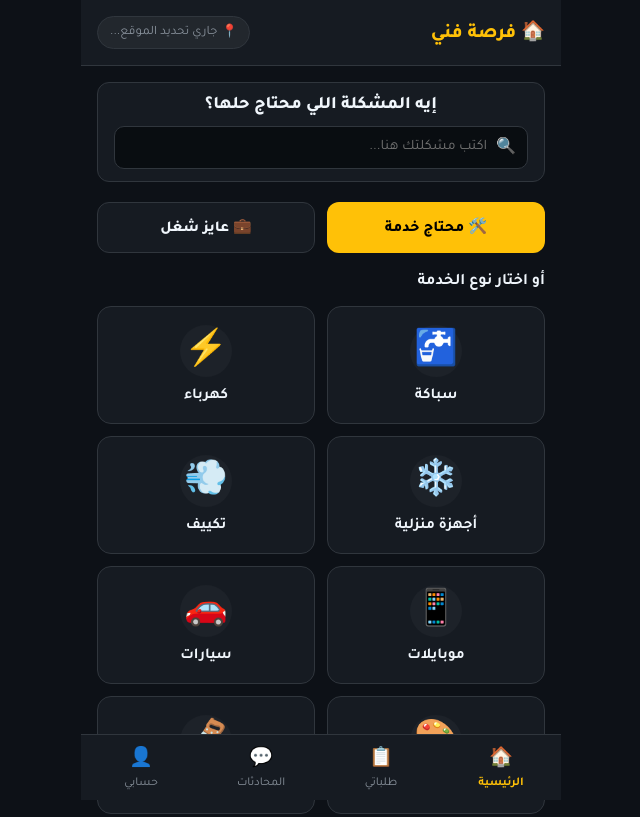
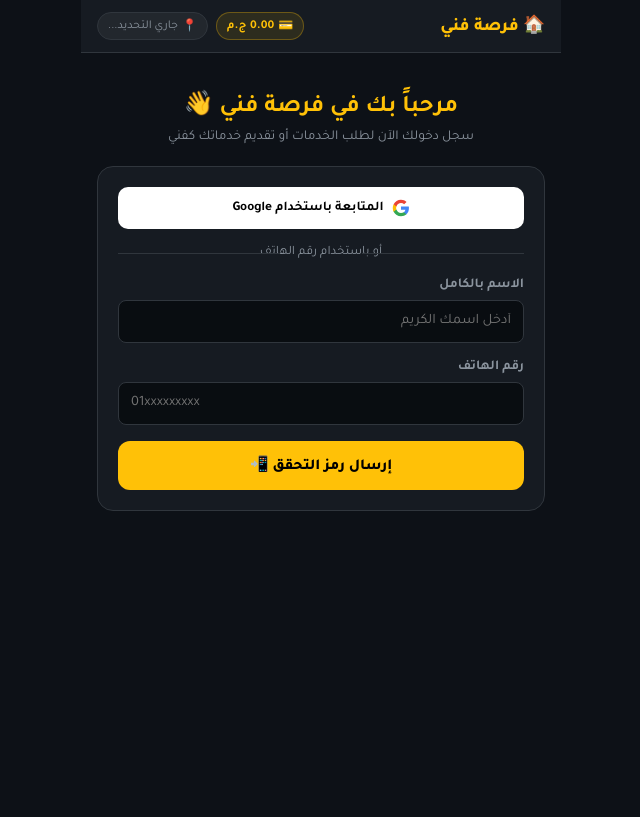
Before and after one commit to hawea772-sudo/-forsa-fanny, a plain HTML site: page index.html in a window 1280 px wide. Shown: the top 817 px of the page, without its empty margins (319-959 px from the left). Drawn offline with Linux system fonts and the light colour scheme.

Commit message:
Update index.html

```diff
--- a/index.html
+++ b/index.html
@@ -47,7 +47,7 @@
 
         /* Top Header */
         .app-header {
-            padding: 16px;
+            padding: 12px 16px;
             background: var(--card-dark);
             border-bottom: 1px solid var(--card-border);
             display: flex;
@@ -59,25 +59,48 @@
         }
 
         .app-title {
-            font-size: 1.2rem;
+            font-size: 1.1rem;
             font-weight: 800;
             color: var(--accent-gold);
+            display: flex;
+            align-items: center;
+            gap: 6px;
+        }
+
+        .header-widgets {
             display: flex;
             align-items: center;
             gap: 8px;
         }
 
+        .wallet-badge {
+            font-size: 0.75rem;
+            font-weight: 700;
+            color: var(--accent-gold);
+            background: rgba(255, 193, 7, 0.1);
+            padding: 5px 10px;
+            border-radius: 20px;
+            border: 1px solid rgba(255, 193, 7, 0.3);
+            display: flex;
+            align-items: center;
+            gap: 4px;
+        }
+
         .location-badge {
-            font-size: 0.8rem;
+            font-size: 0.75rem;
             color: var(--text-sub);
             background: rgba(255, 255, 255, 0.05);
-            padding: 6px 12px;
+            padding: 5px 10px;
             border-radius: 20px;
             border: 1px solid var(--card-border);
             display: flex;
             align-items: center;
             gap: 4px;
             cursor: pointer;
+            max-width: 150px;
+            white-space: nowrap;
+            overflow: hidden;
+            text-overflow: ellipsis;
         }
 
         .main-content {
@@ -225,6 +248,22 @@
             border: 1px solid var(--card-border);
         }
 
+        .btn-google {
+            background: #ffffff;
+            color: #000;
+            width: 100%;
+            margin-bottom: 12px;
+            border: none;
+            padding: 12px;
+            border-radius: 10px;
+            font-weight: 700;
+            display: flex;
+            align-items: center;
+            justify-content: center;
+            gap: 8px;
+            cursor: pointer;
+        }
+
         /* Empty State Box */
         .empty-state {
             text-align: center;
@@ -333,6 +372,25 @@
             color: var(--accent-gold);
             font-weight: 700;
         }
+
+        .divider {
+            text-align: center;
+            margin: 16px 0;
+            position: relative;
+            color: var(--text-sub);
+            font-size: 0.8rem;
+        }
+
+        .divider::before, .divider::after {
+            content: '';
+            position: absolute;
+            top: 50%;
+            width: 40%;
+            height: 1px;
+            background: var(--card-border);
+        }
+        .divider::before { left: 0; }
+        .divider::after { right: 0; }
     </style>
 </head>
 <body>
@@ -340,15 +398,56 @@
 <div class="app-container">
     <header class="app-header">
         <div class="app-title">🏠 فرصة فني</div>
-        <div class="location-badge" id="userLocation" onclick="detectAutoLocation()">
-            <span>📍</span> <span id="locationText">جاري تحديد موقعك...</span>
+        <div class="header-widgets">
+            <div class="wallet-badge" onclick="alert('رصيد محفظتك الحالي هو: 0 ج.م')">
+                💳 <span id="walletBalance">0.00</span> ج.م
+            </div>
+            <div class="location-badge" id="userLocation" onclick="detectAutoLocation()">
+                📍 <span id="locationText">جاري تحديد الموقع...</span>
+            </div>
         </div>
     </header>
 
     <main class="main-content">
 
+        <!-- 0. شاشة تسجيل الدخول وإنشاء الحساب -->
+        <div id="viewAuth" class="app-view active">
+            <div style="text-align:center; margin: 20px 0;">
+                <h2 style="color:var(--accent-gold); margin-bottom: 6px;">مرحباً بك في فرصة فني 👋</h2>
+                <p style="font-size:0.85rem; color:var(--text-sub);">سجل دخولك الآن لطلب الخدمات أو تقديم خدماتك كفني</p>
+            </div>
+
+            <div class="modal-form">
+                <button class="btn-google" onclick="loginWithGoogle()">
+                    <svg width="18" height="18" viewBox="0 0 24 24"><path fill="#4285F4" d="M22.56 12.25c0-.78-.07-1.53-.2-2.25H12v4.26h5.92c-.26 1.37-1.04 2.53-2.21 3.31v2.77h3.57c2.08-1.92 3.28-4.74 3.28-8.09z"/><path fill="#34A853" d="M12 23c2.97 0 5.46-.98 7.28-2.66l-3.57-2.77c-.98.66-2.23 1.06-3.71 1.06-2.86 0-5.29-1.93-6.16-4.53H2.18v2.84C3.99 20.53 7.7 23 12 23z"/><path fill="#FBBC05" d="M5.84 14.09c-.22-.66-.35-1.36-.35-2.09s.13-1.43.35-2.09V7.06H2.18C1.43 8.55 1 10.22 1 12s.43 3.45 1.18 4.94l2.85-2.22.81-.63z"/><path fill="#EA4335" d="M12 5.38c1.62 0 3.06.56 4.21 1.64l3.15-3.15C17.45 2.09 14.97 1 12 1 7.7 1 3.99 3.47 2.18 7.06l3.66 2.84c.87-2.6 3.3-4.52 6.16-4.52z"/></svg>
+                    المتابعة باستخدام Google
+                </button>
+
+                <div class="divider">أو باستخدام رقم الهاتف</div>
+
+                <form id="phoneAuthForm" onsubmit="handlePhoneLogin(event)">
+                    <div class="form-group">
+                        <label class="form-label">الاسم بالكامل</label>
+                        <input type="text" class="form-input" id="userNameInput" placeholder="أدخل اسمك الكريم" required>
+                    </div>
+
+                    <div class="form-group">
+                        <label class="form-label">رقم الهاتف</label>
+                        <input type="tel" class="form-input" id="userPhoneInput" placeholder="01xxxxxxxxx" pattern="[0-9]{11}" required>
+                    </div>
+
+                    <div class="form-group" id="otpGroup" style="display:none;">
+                        <label class="form-label">رمز التحقق (OTP)</label>
+                        <input type="text" class="form-input" id="otpInput" placeholder="أدخل كود التحقق المكون من 4 أرقام">
+                    </div>
+
+                    <button type="submit" id="btnSubmitAuth" class="btn-action btn-primary" style="width: 100%;">إرسال رمز التحقق 📲</button>
+                </form>
+            </div>
+        </div>
+
         <!-- 1. الشاشة الرئيسية -->
-        <div id="viewHome" class="app-view active">
+        <div id="viewHome" class="app-view">
             <div class="search-box">
                 <div class="search-title">إيه المشكلة اللي محتاج حلها؟</div>
                 <div class="search-input-wrapper">
@@ -500,7 +599,6 @@
                         </select>
                     </div>
 
-                    <!-- خدمة موقعك الحالي -->
                     <div class="form-group">
                         <label class="form-label">موقعك / نطاق عملك الحالي</label>
                         <div style="display:flex; gap:8px;">
@@ -509,7 +607,6 @@
                         </div>
                     </div>
 
-                    <!-- صورة البطاقة شخص وظهر -->
                     <div class="form-group">
                         <label class="form-label">صورة بطاقة الرقم القومي (أمامي وخلفي)</label>
                         <div style="display:grid; grid-template-columns: 1fr 1fr; gap:10px;">
@@ -526,7 +623,6 @@
                         </div>
                     </div>
 
-                    <!-- الفيس اي دي Face ID Verification -->
                     <div class="form-group">
                         <label class="form-label">تأكيد الهوية ببصمة الوجه (Face ID Live)</label>
                         <div class="upload-box" style="border-color: var(--accent-gold);" onclick="triggerFaceIDScan()">
@@ -566,9 +662,9 @@
         <!-- 7. شاشة حسابي -->
         <div id="viewProfile" class="app-view">
             <div style="text-align:center; padding: 20px 0;">
-                <div style="width:70px; height:70px; border-radius:50%; background:var(--accent-gold); color:#000; font-size:2rem; font-weight:800; display:flex; align-items:center; justify-content:center; margin:0 auto 10px;">👤</div>
-                <h3 id="profileName">حساب جديد</h3>
-                <p style="font-size:0.8rem; color:var(--text-sub);" id="profileStatus">زائر</p>
+                <div style="width:70px; height:70px; border-radius:50%; background:var(--accent-gold); color:#000; font-size:2rem; font-weight:800; display:flex; align-items:center; justify-content:center; margin:0 auto 10px;" id="profileAvatar">👤</div>
+                <h3 id="profileName">مستخدم فرصة فني</h3>
+                <p style="font-size:0.8rem; color:var(--text-sub);" id="profileStatus">01000000000</p>
             </div>
 
             <div class="menu-item" onclick="switchTab('orders')">
@@ -583,15 +679,15 @@
                 <span>🧰 التسجيل كفني (إثبات الهوية)</span>
                 <span>‹</span>
             </div>
-            <div class="menu-item" onclick="alert('سيتم تفعيل الإعدادات فور الربط بقاعدة البيانات')">
-                <span>⚙️ الإعدادات والدعم</span>
+            <div class="menu-item" style="color: #ea4335;" onclick="logout()">
+                <span>🚪 تسجيل الخروج</span>
                 <span>‹</span>
             </div>
         </div>
 
     </main>
 
-    <nav class="bottom-nav">
+    <nav class="bottom-nav" id="bottomNav" style="display:none;">
         <button class="nav-item active" id="nav-home" onclick="switchTab('home')">
             <span style="font-size:1.2rem;">🏠</span>
             <span>الرئيسية</span>
@@ -612,15 +708,19 @@
 </div>
 
 <script>
-    // تشغيل الكشف التلقائي عن الموقع فور فتح الصفحة
+    let isOtpSent = false;
+    let currentUser = JSON.parse(localStorage.getItem('userSession')) || null;
+
     window.addEventListener('DOMContentLoaded', () => {
         detectAutoLocation();
+        if (currentUser) {
+            setupLoggedInState();
+        }
     });
 
-    // دالة تحديد موقع المستخدم التلقائية بواسطة الجي بي إس وعكس الإحداثيات لعنوان
     function detectAutoLocation() {
         const locationText = document.getElementById('locationText');
-        locationText.innerText = "جاري تحديد الموقع...";
+        locationText.innerText = "جاري التحديد...";
 
         if (navigator.geolocation) {
             navigator.geolocation.getCurrentPosition(
@@ -628,7 +728,6 @@
                     const lat = position.coords.latitude;
                     const lon = position.coords.longitude;
 
-                    // استخدام API تحويل الإحداثيات لعنوان اسم المحافظة والمنطقة
                     fetch(`https://nominatim.openstreetmap.org/reverse?format=json&lat=${lat}&lon=${lon}&accept-language=ar`)
                         .then(res => res.json())
                         .then(data => {
@@ -645,7 +744,7 @@
                             locationText.innerText = "موقعك الحالي";
                         });
                 },
-                (error) => {
+                () => {
                     locationText.innerText = "تحديد الموقع ملغى";
                 }
             );
@@ -654,11 +753,57 @@
         }
     }
 
+    /* تسجيل الدخول والوظائف الخاصة بالمستخدم */
+    function loginWithGoogle() {
+        alert("جاري الاتصال بحساب Google...");
+        saveSession("مستخدم Google", "تسجيل عبر Google");
+    }
+
+    function handlePhoneLogin(e) {
+        e.preventDefault();
+        const name = document.getElementById('userNameInput').value;
+        const phone = document.getElementById('userPhoneInput').value;
+
+        if (!isOtpSent) {
+            document.getElementById('otpGroup').style.display = 'block';
+            document.getElementById('btnSubmitAuth').innerText = 'تأكيد ودخول 🚀';
+            alert('تم إرسال كود التحقق OTP إلى الرقم: ' + phone);
+            isOtpSent = true;
+        } else {
+            saveSession(name, phone);
+        }
+    }
+
+    function saveSession(name, phone) {
+        currentUser = { name, phone, wallet: "0.00" };
+        localStorage.setItem('userSession', JSON.stringify(currentUser));
+        setupLoggedInState();
+    }
+
+    function setupLoggedInState() {
+        document.getElementById('profileName').innerText = currentUser.name;
+        document.getElementById('profileStatus').innerText = currentUser.phone;
+        document.getElementById('bottomNav').style.display = 'flex';
+        switchTab('home');
+    }
+
+    function logout() {
+        localStorage.removeItem('userSession');
+        currentUser = null;
+        document.getElementById('bottomNav').style.display = 'none';
+        isOtpSent = false;
+        document.getElementById('otpGroup').style.display = 'none';
+        document.getElementById('btnSubmitAuth').innerText = 'إرسال رمز التحقق 📲';
+        switchTab('auth');
+    }
+
     function switchTab(tab) {
         document.querySelectorAll('.app-view').forEach(view => view.classList.remove('active'));
         document.querySelectorAll('.nav-item').forEach(btn => btn.classList.remove('active'));
 
-        if (tab === 'home') {
+        if (tab === 'auth') {
+            document.getElementById('viewAuth').classList.add('active');
+        } else if (tab === 'home') {
             document.getElementById('viewHome').classList.add('active');
             document.getElementById('nav-home').classList.add('active');
         } else if (tab === 'techs') {
@@ -704,7 +849,7 @@
                 const lat = position.coords.latitude;
                 const lng = position.coords.longitude;
                 document.getElementById(inputId).value = `تم التحديد تلقائياً (${lat.toFixed(3)}, ${lng.toFixed(3)})`;
-            }, function(error) {
+            }, function() {
                 alert("تعذر تحديد الموقع الجغرافي. يرجى تفعيل الـ GPS في هاتفك.");
             });
         }
```
